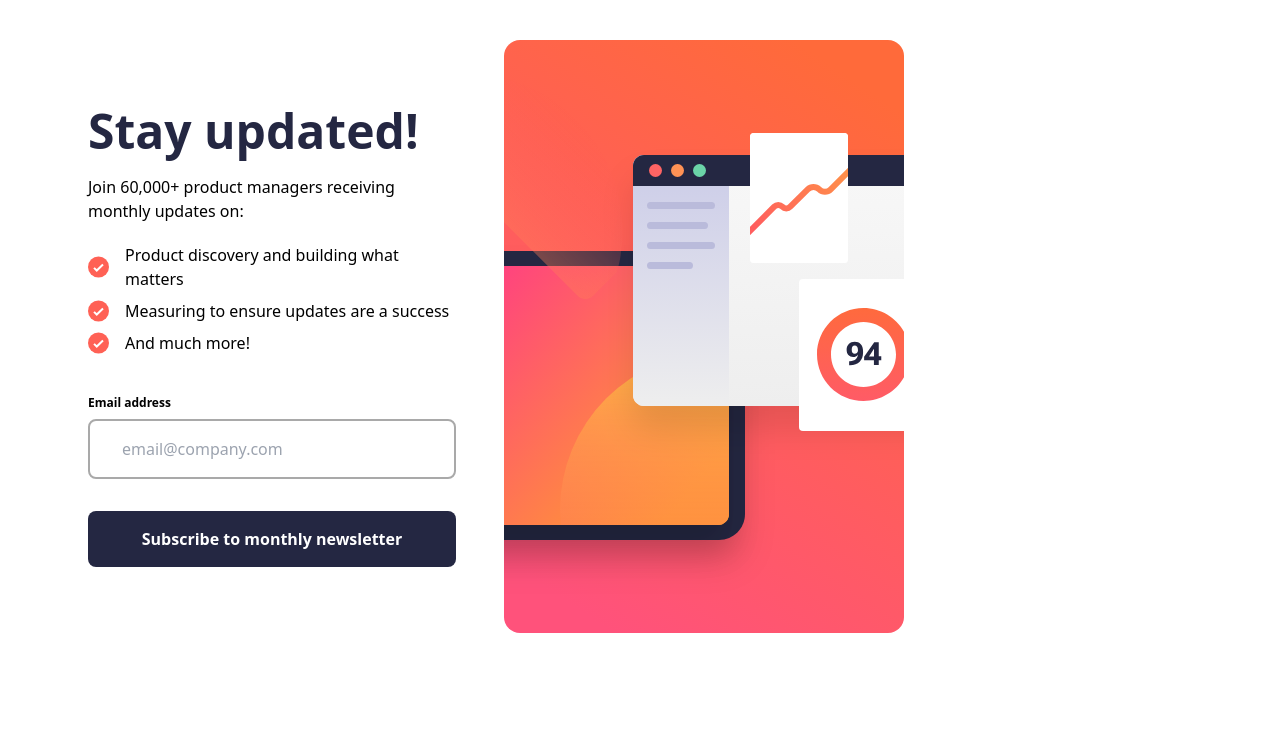
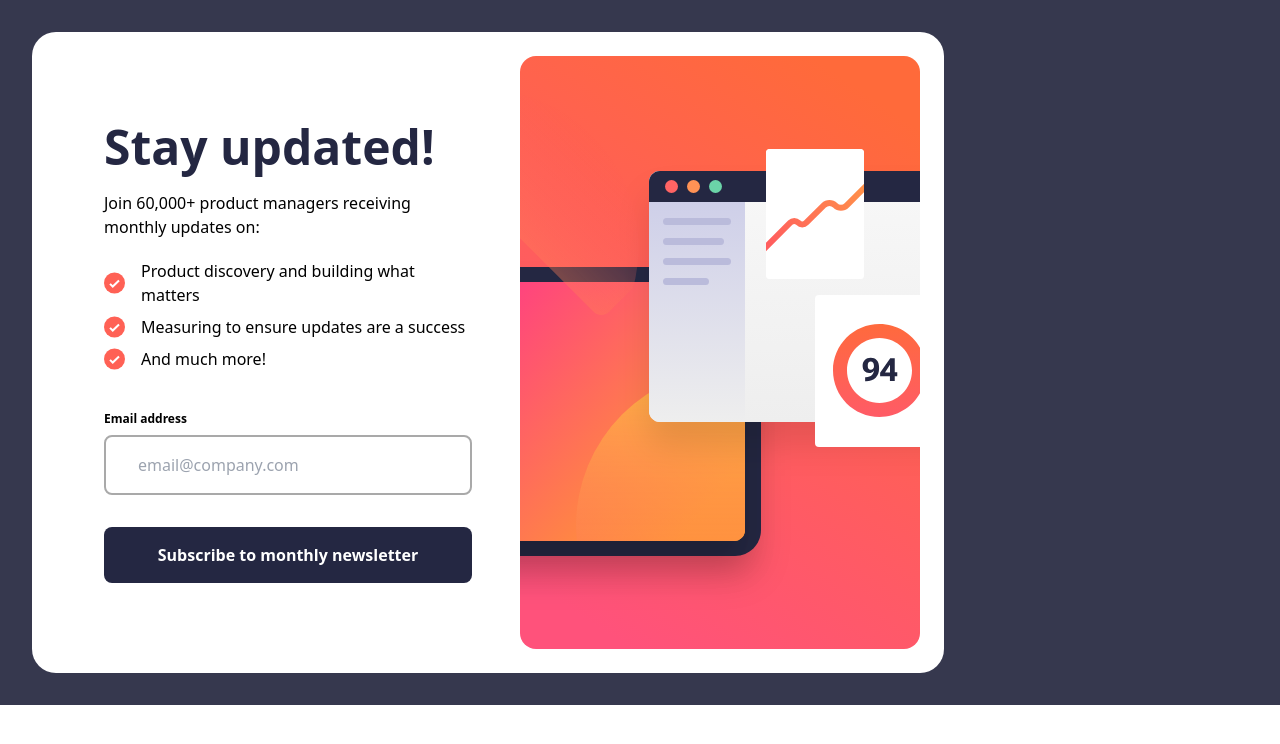
Before and after one commit to kacperjanus/frontend-mentor, a Next.js app in the folder newsletter-sign-up-form/: page / in a window 1280 px wide. Shown: the top 744 px of the page. Built offline with nearby package versions, Linux system fonts and the light colour scheme.

Commit message:
Added functionality of checking email and displaying success message if correct

```diff
--- a/newsletter-sign-up-form/src/components/Form.tsx
+++ b/newsletter-sign-up-form/src/components/Form.tsx
@@ -1,7 +1,31 @@
-import React from 'react';
+import React, {useState} from 'react';
 import Button from "@/components/Button";
 
-function Form() {
+interface FormProps {
+    setEmail: React.Dispatch<React.SetStateAction<string>>;
+    email: string;
+    setSuccess: React.Dispatch<React.SetStateAction<boolean>>;
+}
+
+function Form({setEmail, email, setSuccess}: FormProps) {
+    const [error, setError] = useState(false)
+
+    const handleInputChange = (e: React.ChangeEvent<HTMLInputElement>) => {
+        setEmail(e.target.value);
+    }
+
+    const handleSubmit = (e: React.FormEvent<HTMLFormElement>) => {
+        e.preventDefault();
+
+        const emailRegex = /^[a-zA-Z0-9.!#$%&'*+/=?^_`{|}~-]+@[a-zA-Z0-9-]+(?:\.[a-zA-Z0-9-]+)*$/;
+        //Check if the email is correct
+        if(emailRegex.test(email)) {
+            setSuccess(true);
+        }else{
+            setError(true)
+        }
+    }
+
     return (
         <div className="bg-white p-6 m-4 rounded-3xl max-w-[57rem]">
             <div className="flex items-center justify-between">
@@ -21,15 +45,17 @@ function Form() {
                             <img src="/images/icon-list.svg"/>
                             <span className="text-md">And much more!</span>
                         </li>
-
                     </ul>
 
-                    <form className="flex flex-col">
+                    <form onSubmit={handleSubmit} className="flex flex-col">
                         <div className="flex flex-col gap-2 mb-8">
+                            <div className="flex items-center justify-between">
+                                <label className="text-xs font-bold">Email address</label>
+                                {error ? <p className="text-xs font-bold text-tomato">Valid email required</p> : ""}
+                            </div>
 
-                            <label className="text-xs font-bold">Email address</label>
-                            <input placeholder="email@company.com"
-                                   className="border-[#a9a9a9] outline-darkslategray border-solid border-2 rounded-lg px-8 py-4 text-darkslategrey"></input>
+                            <input value={email} onChange={handleInputChange} placeholder="email@company.com"
+                                   className={`border-[#a9a9a9] outline-darkslategray border-solid border-2 rounded-lg px-8 py-4 text-darkslategrey ${error ? "bg-[#FFE8E6]" : ""}`}></input>
                         </div>
                         <Button>Subscribe to monthly newsletter</Button>
                     </form>
--- a/newsletter-sign-up-form/src/components/Thanks.tsx
+++ b/newsletter-sign-up-form/src/components/Thanks.tsx
@@ -1,14 +1,24 @@
 import React from 'react';
 import Button from "@/components/Button";
 
-function Thanks() {
+interface ThanksProps {
+    email : string
+    setSuccess: React.Dispatch<React.SetStateAction<boolean>>
+    setEmail: React.Dispatch<React.SetStateAction<string>>
+}
+
+function Thanks({email, setSuccess, setEmail}: ThanksProps) {
+    const handleClick = ()=>{
+        setEmail("");
+        setSuccess(false);
+    }
     return (
         <div className="div h-[28rem] w-[28rem] bg-white rounded-3xl flex justify-center">
             <div className="flex flex-col py-10 px-12 gap-7 justify-center">
                 <img className="w-14 mb-2" src="/images/icon-success.svg"/>
                 <h1 className="text-darkslategray font-bold text-5xl">Thanks for subscribing!</h1>
-                <p className="text-sm">A confirmation email has been sent to <span className="font-bold">ash@loremcompany.com</span>. Please open it and click the button inside to confirm your subscription.</p>
-                <Button>Dismiss message</Button>
+                <p className="text-sm">A confirmation email has been sent to <span className="font-bold">{email}</span>. Please open it and click the button inside to confirm your subscription.</p>
+                <Button onClick={handleClick}>Dismiss message</Button>
             </div>
         </div>
     );
--- a/newsletter-sign-up-form/src/pages/index.tsx
+++ b/newsletter-sign-up-form/src/pages/index.tsx
@@ -1,11 +1,14 @@
-import Image from "next/image";
-import {Inter} from "next/font/google";
 import Form from "@/components/Form";
-
-const inter = Inter({subsets: ["latin"]});
+import Thanks from "@/components/Thanks";
+import {useState} from "react";
 
 export default function Home() {
+    const [email, setEmail] = useState("");
+    const [success, setSuccess] = useState(false)
+
     return (
-        <Form/>
+        <div className="bg-charcoalgrey w-full h-full p-4">
+            {success ? <Thanks email={email} setSuccess={setSuccess} setEmail={setEmail}/> : <Form setEmail={setEmail} email={email} setSuccess={setSuccess} /> }
+        </div>
     );
 }
```
